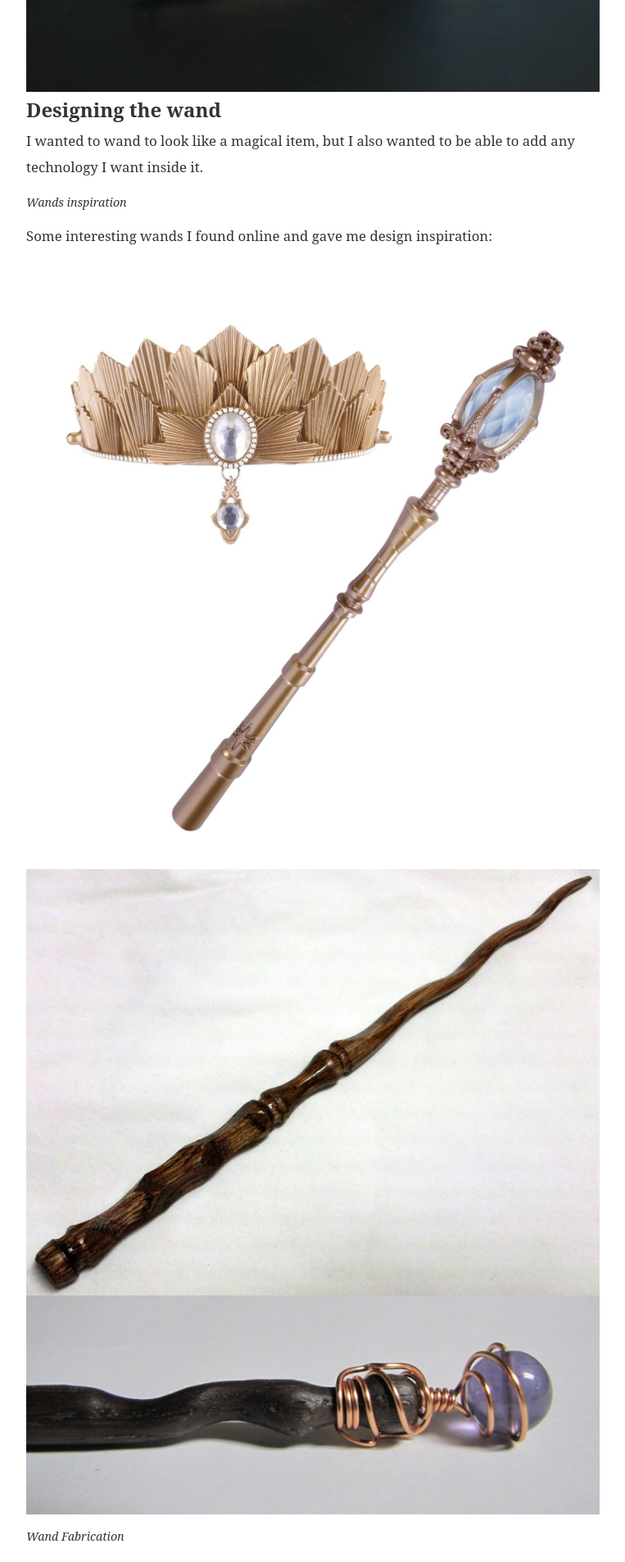
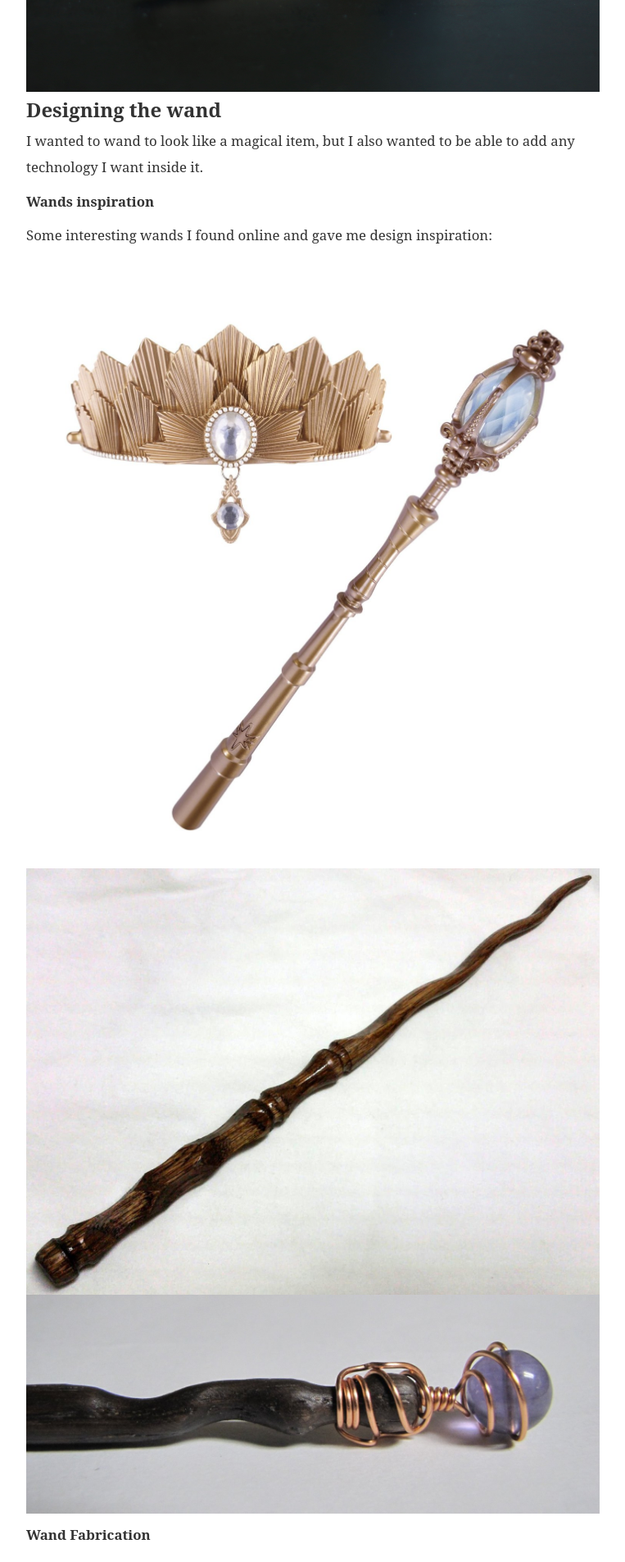
Before and after one commit to jasrub/indistinguishableFrom-MAS.s65, a Jekyll site: the page built from _posts/2016-05-10-final.md, in a window 1280 px wide. Shown: the part 1406-3311 px from the top of the page at 82% size, without its empty margins (258-1021 px from the left). Built offline with Jekyll 4.4.1, drawn with Linux system fonts in a browser that asks for light colours; some web fonts are replaced.

Commit message:
fix titiles

```diff
--- a/_posts/2016-05-10-final.md
+++ b/_posts/2016-05-10-final.md
@@ -15,7 +15,7 @@
 ### Designing the wand
 I wanted to wand to look like a magical item, but I also wanted to be able to add any technology I want inside it.
 
-*Wands inspiration*
+<b> Wands inspiration </b>
 
 Some interesting wands I found online and gave me design inspiration:
 
@@ -23,7 +23,7 @@
 ![wand example]({{site.baseurl}}/img/final/wand_example2.jpg)
 ![wand example]({{site.baseurl}}/img/final/wand_example3.jpg)
 
-*Wand Fabrication*
+<b> Wand Fabrication </b>
 
 I user Rhineceros to design my desired wand shape.
 I then used the very useful command "contour" that generates layered outlines.
@@ -48,7 +48,7 @@
 
 ![wand with ball]({{site.baseurl}}/img/final/wands2.jpg)
 
-*The Lantern*
+<b> The Lantern </b>
 
 I borrowed this great BLE connected lantern from the kind Oren Lederman.
 It is connected to a Nrf51UART chip, and programmed to get string messages of the list ["ON", "OFF", "FADE", "BLINK"].
```
